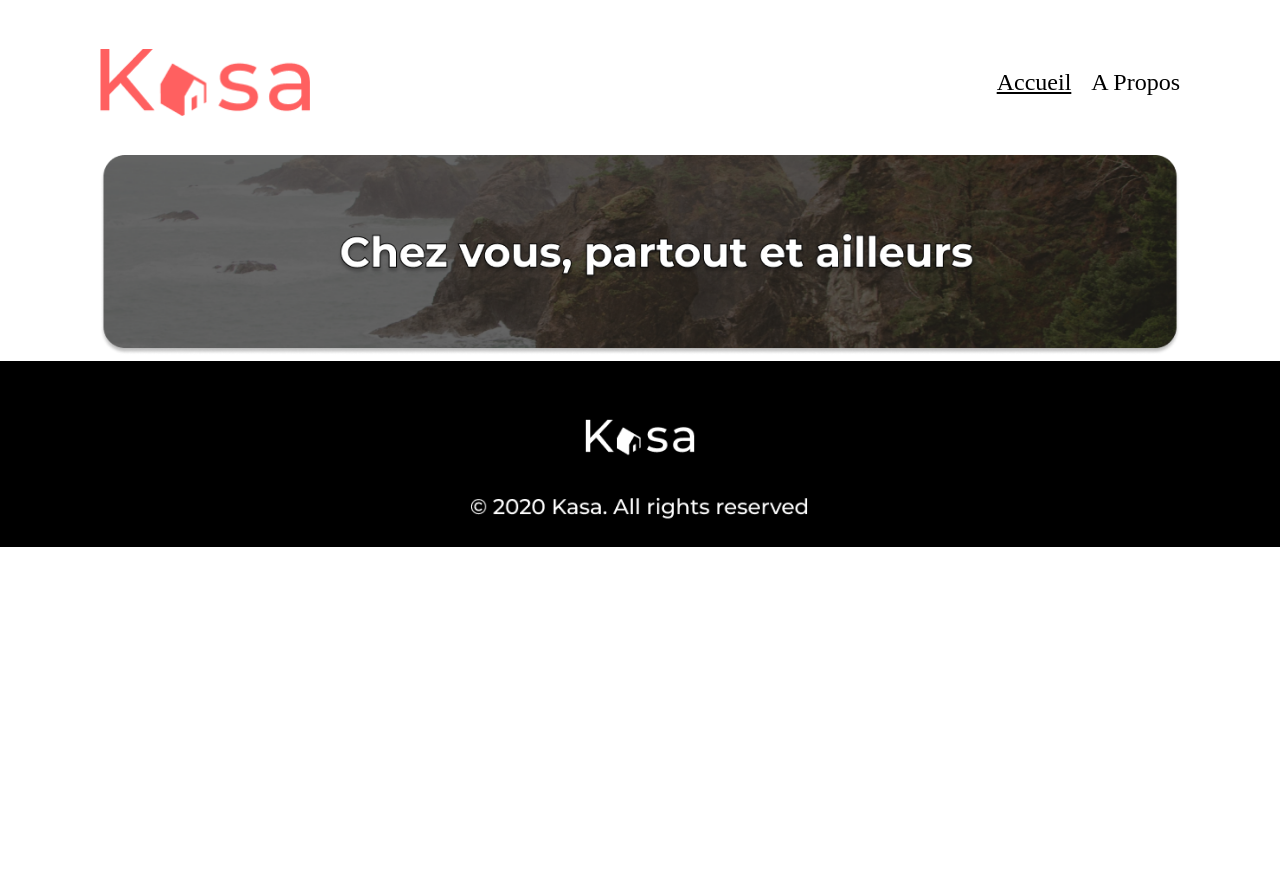
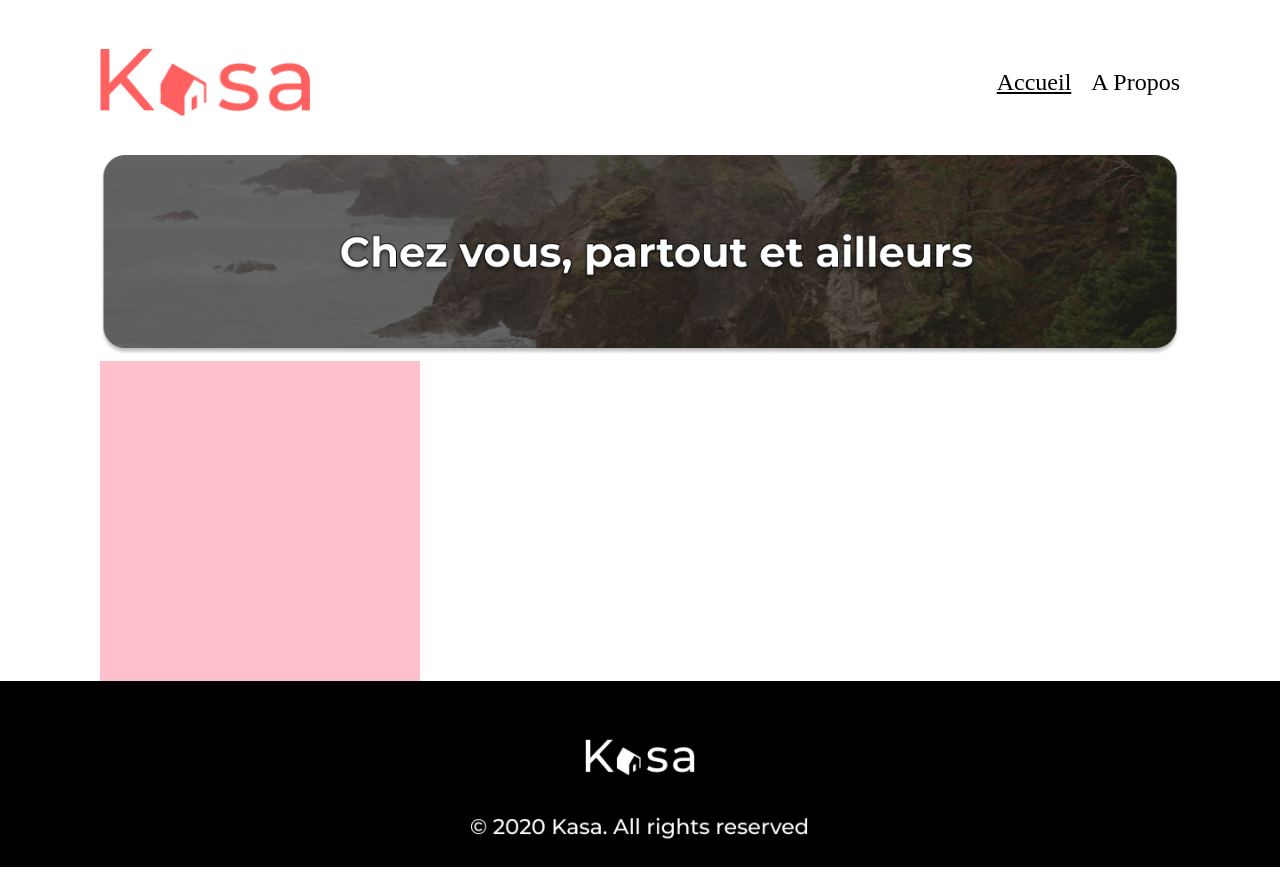
Before and after one commit to NatashaFinkel/Kasa, a React (Create React App) app: page / in a window 1280 px wide. Before the commit the page ends 800 px from the top, so only its background shows below. Built offline with nearby package versions, Linux system fonts and the light colour scheme.

Commit message:
Ajout première version du container de la galerie

```diff
--- /dev/null
+++ b/src/components/gallery/GalleryContainer.jsx
@@ -0,0 +1,7 @@
+import React from "react";
+import "./_gallery-container.scss";
+
+function GalleryContainer() {
+  <div className="gallery-container"></div>;
+}
+export default GalleryContainer;
--- /dev/null
+++ b/src/components/gallery/_gallery-container.scss
@@ -0,0 +1,10 @@
+.gallery-container {
+  background-color: rgba(246, 246, 246, 1);
+  background-color: pink;
+  display: grid;
+  grid-template-columns: repeat(3, 1fr);
+  height: 300px;
+  width: 300px;
+  gap: 10px;
+  padding: 10px;
+}
--- a/src/pages/Home.jsx
+++ b/src/pages/Home.jsx
@@ -1,10 +1,18 @@
 import React from "react";
 import HomeBanner from "../components/home/HomeBanner";
+
+import GalleryContainer from "../components/gallery/GalleryContainer";
 
 function Home() {
   return (
     <div>
-      <HomeBanner />
+      <div>
+        <HomeBanner />
+      </div>
+
+      <div className="gallery-container">
+        <GalleryContainer />
+      </div>
     </div>
   );
 }
```
Also changed, not shown: src/components/gallery/Card.jsx (added).
